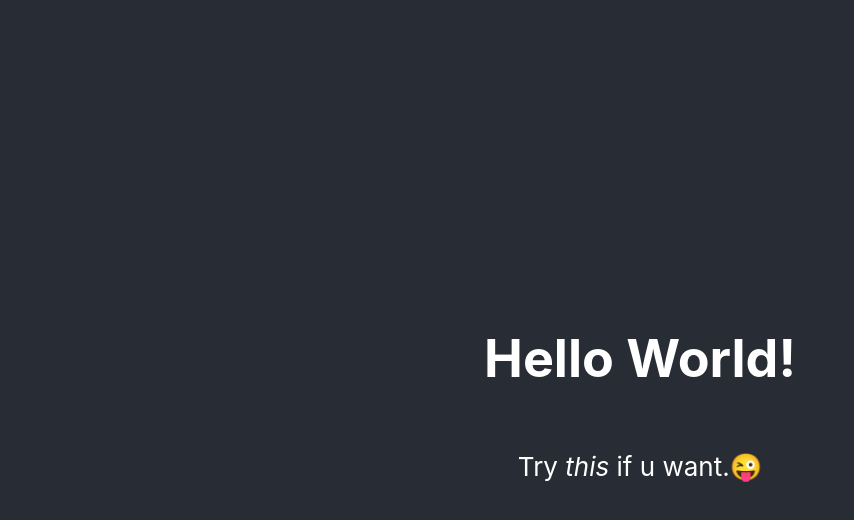
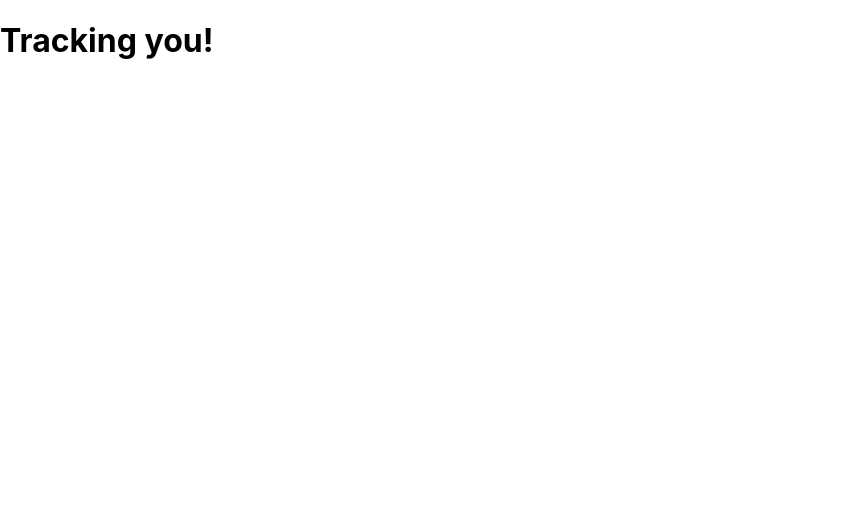
Before and after one commit to thara003/simple-calculator, a React (Create React App) app: page / in a window 1280 px wide. Shown: the top 520 px of the page, without its empty margins (0-854 px from the left). Built offline with nearby package versions, Linux system fonts and the light colour scheme.

Commit message:
its just a beginig

```diff
--- a/src/App.css
+++ /dev/null
@@ -1,38 +0,0 @@
-.App {
-  text-align: center;
-}
-
-.App-logo {
-  height: 40vmin;
-  pointer-events: none;
-}
-
-@media (prefers-reduced-motion: no-preference) {
-  .App-logo {
-    animation: App-logo-spin infinite 20s linear;
-  }
-}
-
-.App-header {
-  background-color: #282c34;
-  min-height: 100vh;
-  display: flex;
-  flex-direction: column;
-  align-items: center;
-  justify-content: center;
-  font-size: calc(10px + 2vmin);
-  color: white;
-}
-
-.App-link {
-  color: #61dafb;
-}
-
-@keyframes App-logo-spin {
-  from {
-    transform: rotate(0deg);
-  }
-  to {
-    transform: rotate(360deg);
-  }
-}
--- a/src/App.js
+++ b/src/App.js
@@ -1,17 +1,11 @@
-import logo from './logo.svg';
-import './App.css';
-
-function App() {
+// import React from 'react'
+import Header from './components/Header'
+const App = () => {
   return (
-    <div className="App">
-      <header className="App-header">
-       <h1>Hello World!</h1>
-        <p>
-          Try <i>this </i>if u want.😜
-        </p>
-      </header>
+    <div className = 'container'>
+      <Header></Header>
     </div>
-  );
+  )
 }
 
-export default App;
+export default App
--- /dev/null
+++ b/src/components/Header.js
@@ -0,0 +1,11 @@
+import React from 'react'
+
+const Header = () => {
+    return (
+        <header>
+            <h1>Tracking you!</h1>
+        </header>
+    )
+}
+
+export default Header
```
Also changed, not shown: src/setupTests.js (deleted, +0 -5 lines), src/logo.svg (deleted), 1 other file (tests, documents, lock files or other folders).
